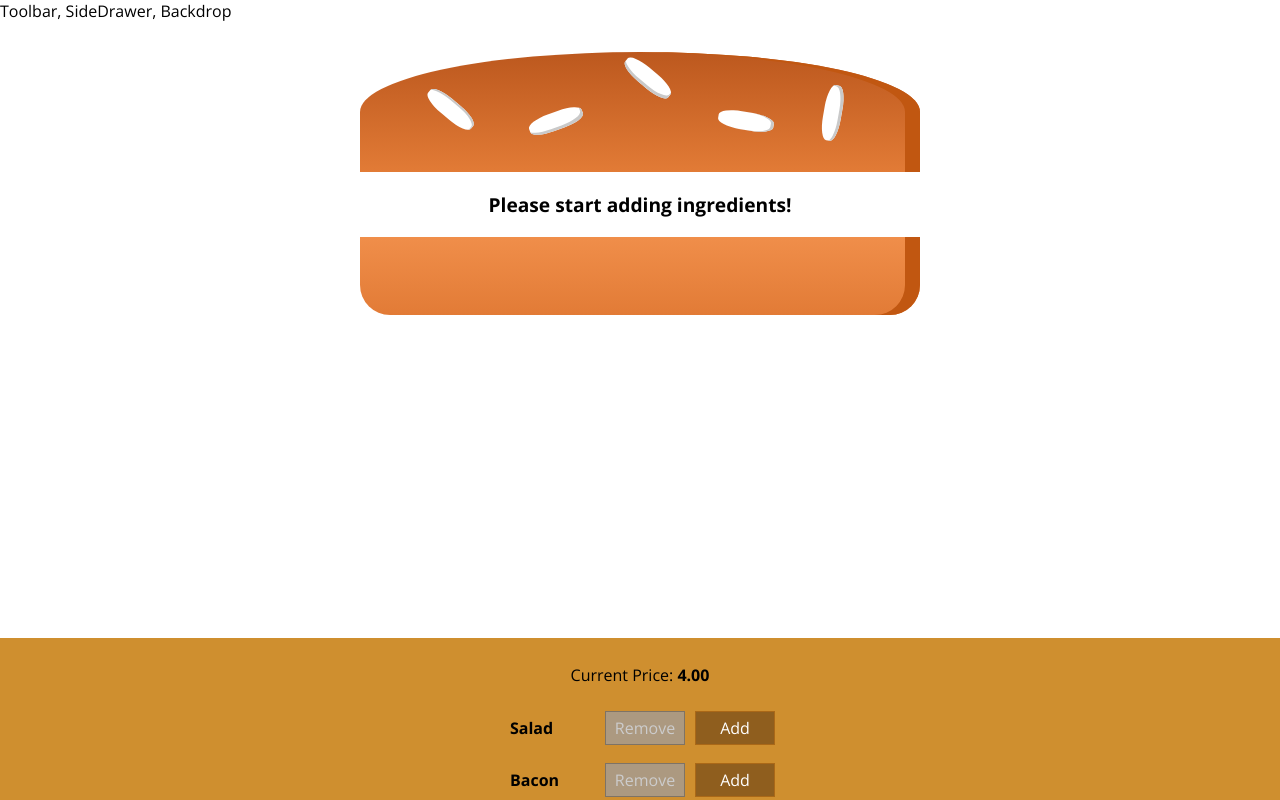
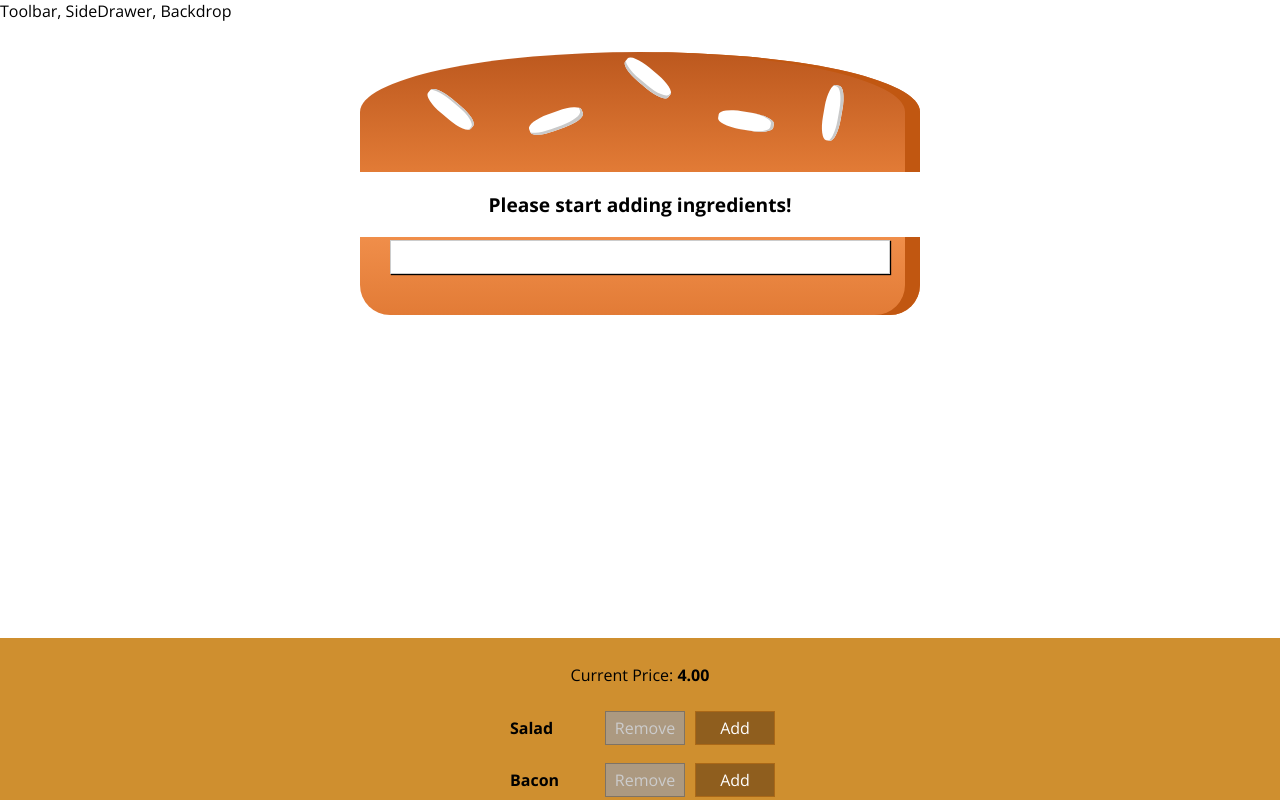
Before and after one commit to rafaelmeirelles8/burger-builder-starting-setup, a React app: page / in a window 1280 px wide. Shown: the top 800 px of the page. Built offline with nearby package versions, Linux system fonts and the light colour scheme.

Commit message:
Backdrop, Modal and OrderSummary added

```diff
--- /dev/null
+++ b/src/UI/Modal/Modal.css
@@ -0,0 +1,20 @@
+.Modal {
+    position: fixed;
+    z-index: 500;
+    background-color: white;
+    width: 70%;
+    border: 1px solid #ccc;
+    box-shadow: 1px 1px 1px black;
+    padding: 16px;
+    left: 15%;
+    top: 30%;
+    box-sizing: border-box;
+    transition: all 0.3s ease-out;
+}
+
+@media (min-width: 600px) {
+    .Modal {
+        width: 500px;
+        left: calc(50% - 250px);
+    }
+}
--- /dev/null
+++ b/src/UI/Modal/Modal.js
@@ -0,0 +1,12 @@
+import React from 'react';
+import classes from './Modal.css';
+
+
+const modal = (props) => {
+    return <div className={classes.Modal}>
+        {props.children}
+    </div>
+}
+
+
+export default modal;
--- /dev/null
+++ b/src/components/Burger/OrderSummary/OrderSummary.js
@@ -0,0 +1,27 @@
+import React from 'react';
+import Aux from '../../../hoc/Auxiliary';
+
+
+const orderSummary = (props) => {
+    const ingredientSummary = Object.keys(props.ingredients)
+    .map(igKey => {
+        return (
+        <li>
+            <span style={{textTransform:'capitalize'}}>{igKey}</span>: {props.ingredients[igKey]}
+        </li>)
+    })
+
+    return(
+        <Aux>
+            <h3>Your Order</h3>
+            <p>A delicious burger with the following ingredients:</p>
+            <ul>
+                {ingredientSummary}
+            </ul>
+            <p>Continue to Checkout?</p>
+        </Aux>
+    );
+};
+
+
+export default orderSummary;
--- a/src/containers/BurgerBuilder/BurgerBuilder.js
+++ b/src/containers/BurgerBuilder/BurgerBuilder.js
@@ -2,6 +2,9 @@ import React, { Component } from 'react';
 import Auxiliary from '../../hoc/Auxiliary';
 import Burger from '../../components/Burger/Burger';
 import BuildConstrols from '../../components/Burger/BuildControls/BuildControls';
+import Modal from '../../UI/Modal/Modal';
+import OrderSummary from '../../components/Burger/OrderSummary/OrderSummary';
+import orderSummary from '../../components/Burger/OrderSummary/OrderSummary';
 
 const INGREDIENT_PRICES = {
     salad: 0.5,
@@ -23,7 +26,7 @@ class BurgerBuilder extends Component {
         disable: true
     }
 
-    updatePurchaseState (updatedIngredients) {
+    updatePurchaseState = (updatedIngredients) => {
         const ingredients = updatedIngredients;
 
         const sum = Object.keys(ingredients)
@@ -83,6 +86,9 @@ class BurgerBuilder extends Component {
         }
         return(
             <Auxiliary>
+                <Modal>
+                    <orderSummary/>
+                </Modal>
                 <Burger ingredients={this.state.ingredients}></Burger>
                 <BuildConstrols
                 price={this.state.price}
```
Also changed, not shown: src/UI/Backdrop/Backdrop.js (added).
